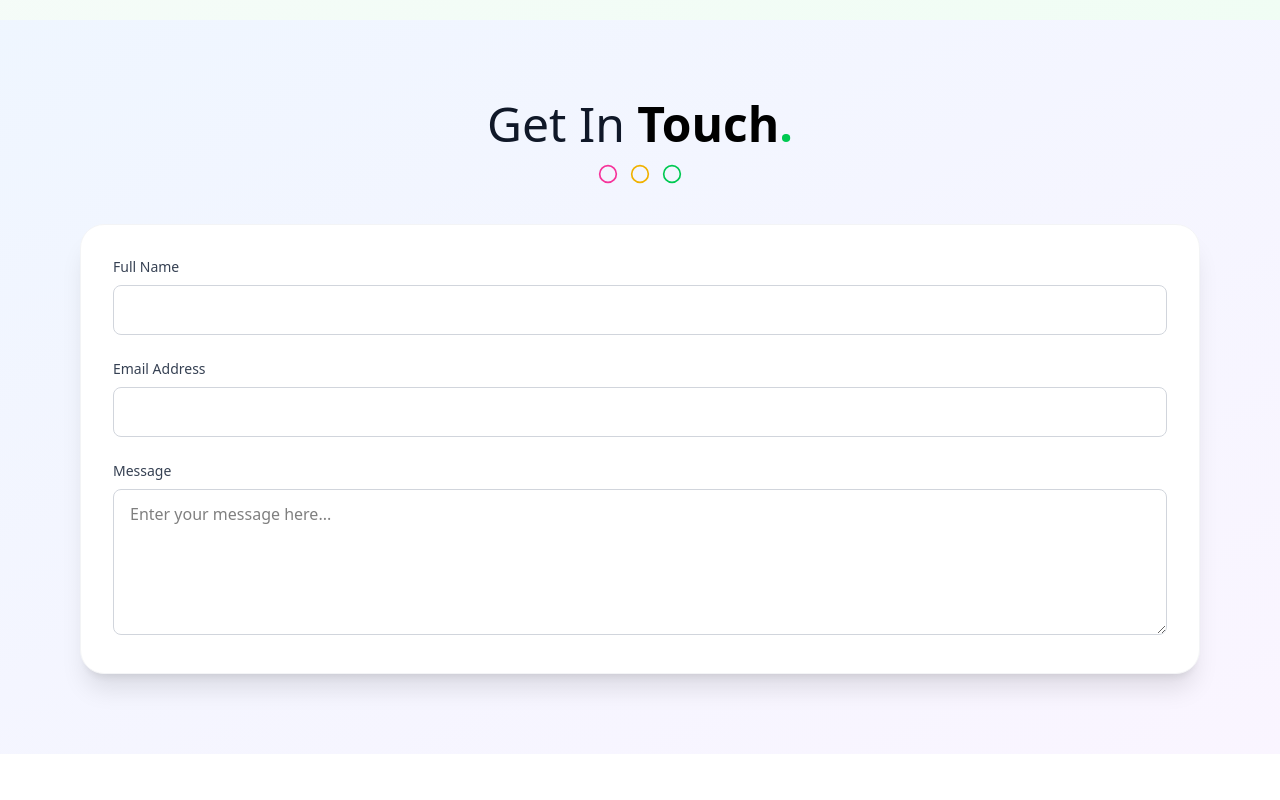
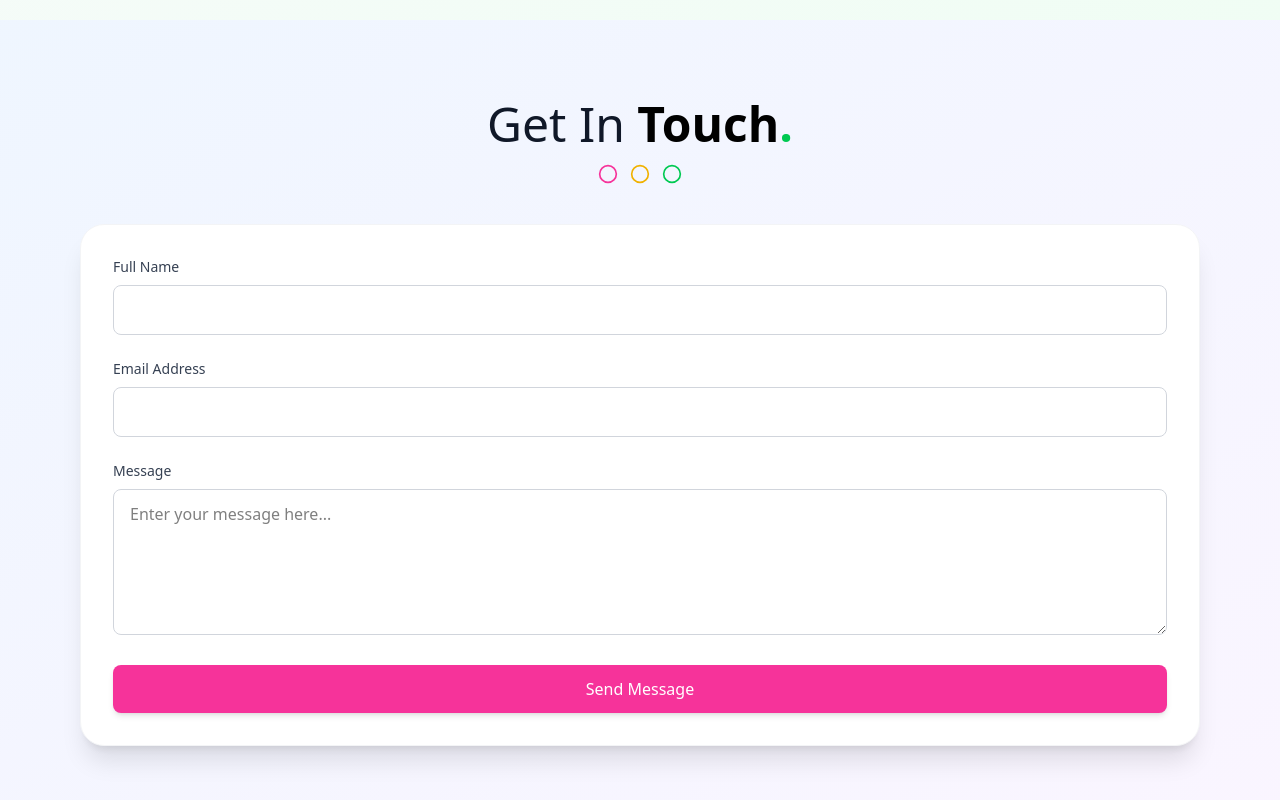
Before and after one commit to pinkx-xlink/tailwindcss-experiment, a React (Vite) app in the folder bank_modern_app/: page / in a window 1280 px wide. Shown: the part 2751-3551 px from the top of the page. Before the commit the page ends 3505 px from the top, so only its background shows below. Built offline with nearby package versions, Linux system fonts and the light colour scheme.

Commit message:
Add Send Message button

```diff
--- a/bank_modern_app/src/components/Contact.jsx
+++ b/bank_modern_app/src/components/Contact.jsx
@@ -126,6 +126,17 @@ const Contact = () => {
                   }
                 </div>
               ))}
+              <div data-aos='fade-up' data-aos-delay='300'>
+                <button
+                type='button'
+                className='w-full bg-pink-500 text-white
+                py-3 px-6 rounded-lg font-medium
+                hover:bg-pink-600 transition-all
+                shadow-md hover:shadow-lg flex items-center
+                justify-center gap-2'>
+                  Send Message
+                </button>
+              </div>
             </form>
           </div>
         </div>
```
